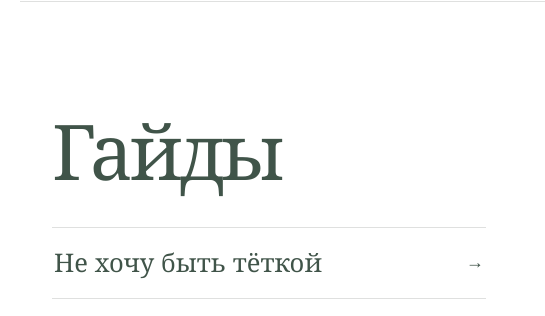
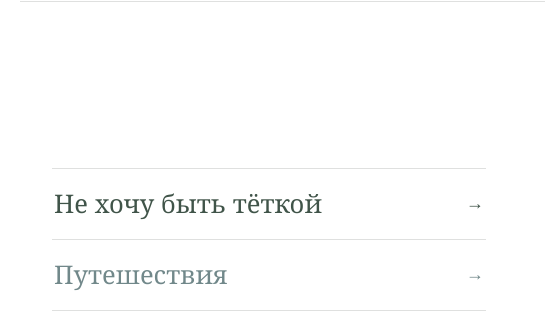
Before and after one commit to natalia-baeva/nataliabaeva.ru, a plain HTML site: page index.html in a window 1280 px wide. Shown: the part 91-407 px from the top of the page, 0-545 px from the left. Drawn offline with Linux system fonts and the light colour scheme; grey boxes are pictures that could not be loaded.

Commit message:
Simplify hero and emphasize photo

```diff
--- a/index.html
+++ b/index.html
@@ -21,7 +21,6 @@
   <main id="top">
     <section class="hero" id="about">
       <div class="hero-copy">
-        <h1>Гайды</h1>
         <nav class="hero-rubrics" id="rubrics" aria-label="Рубрики сайта">
           <a href="#">Не хочу быть тёткой <span>→</span></a>
           <a href="#">Путешествия <span>→</span></a>
```
